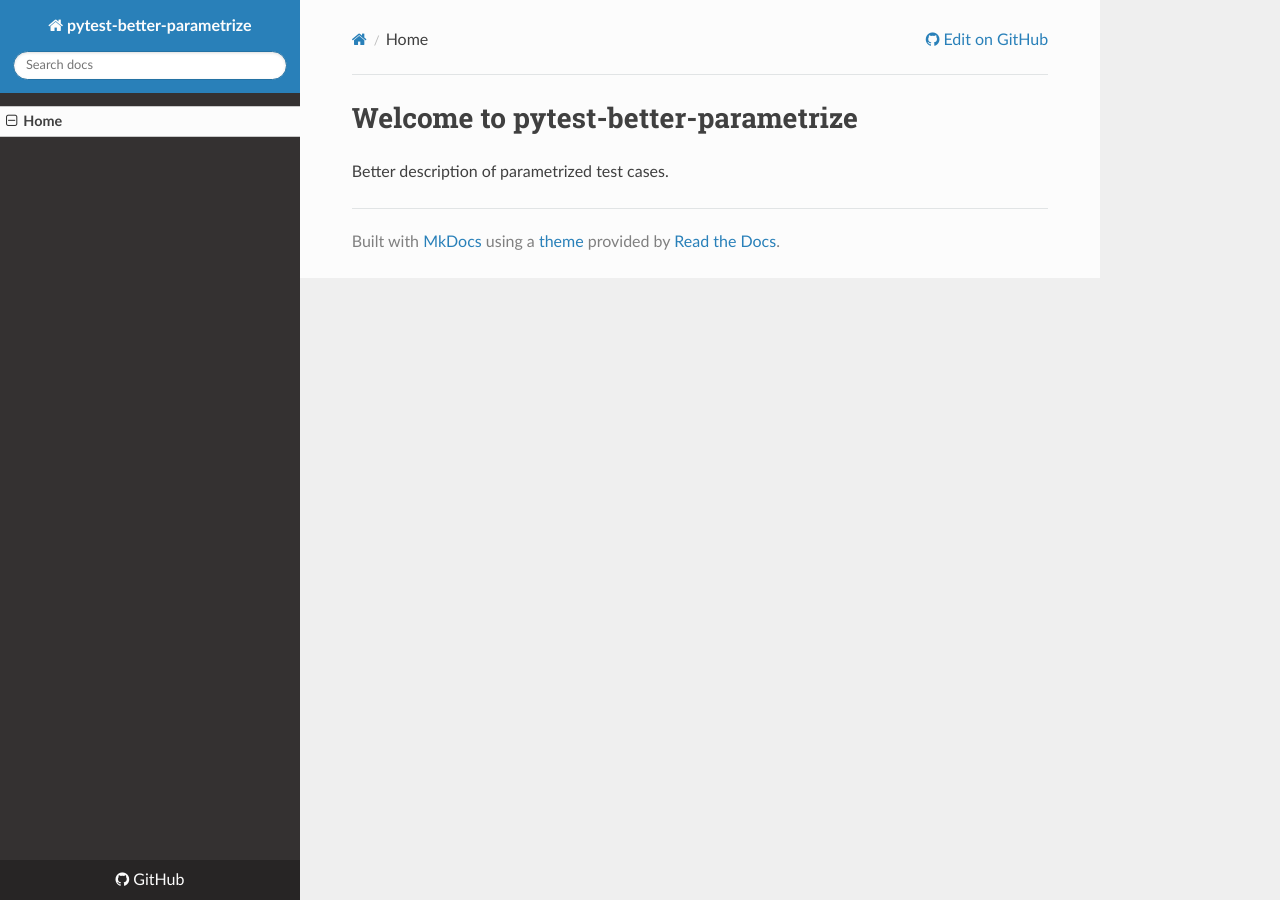
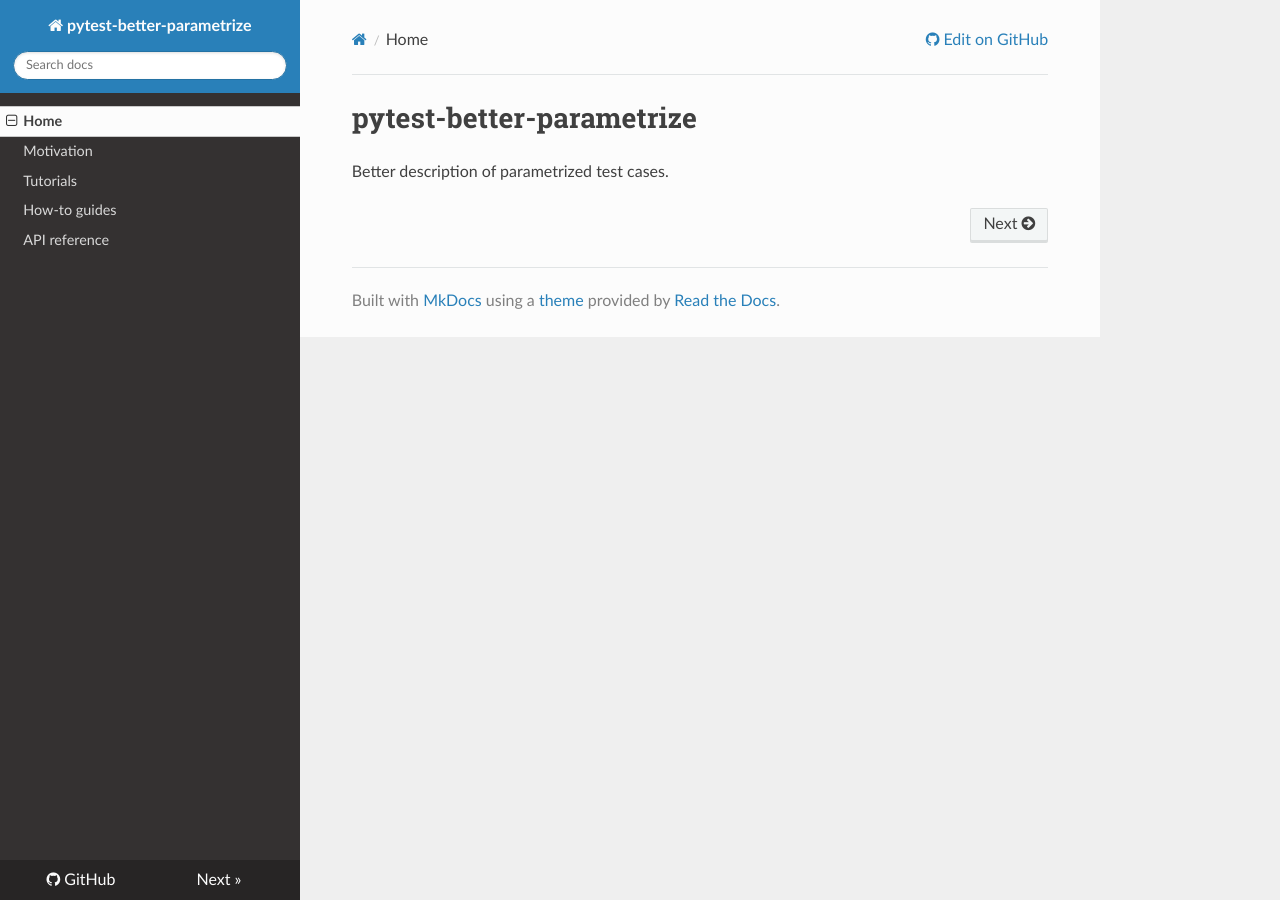
Before and after one commit to binnev/pytest-better-parametrize, an MkDocs documentation site: the page built from docs/index.md, in a window 1280 px wide. Built offline with MkDocs 1.6.1, drawn with Linux system fonts in a browser that asks for light colours; nearby versions of some CDN libraries.

Commit message:
docs: stub docs

```diff
--- a/docs/index.md
+++ b/docs/index.md
@@ -1,3 +1,3 @@
-# Welcome to pytest-better-parametrize
+# pytest-better-parametrize
 
 Better description of parametrized test cases.
--- a/mkdocs.yml
+++ b/mkdocs.yml
@@ -8,3 +8,8 @@ repo_url: https://github.com/binnev/pytest-better-parametrize
 
 nav:
 - Home: index.md
+- motivation.md
+- tutorials.md
+- how-to.md
+- reference.md
+  # explana.mdtion
```
Also changed, not shown: docs/how-to.md (added, +4 -0 lines), docs/motivation.md (added, +2 -0 lines), docs/reference.md (added, +2 -0 lines), docs/tutorials.md (added, +1 -0 lines).
